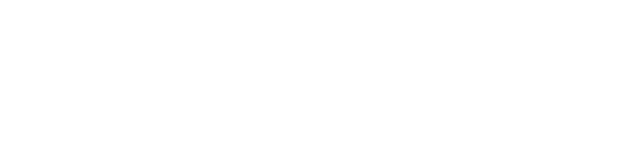
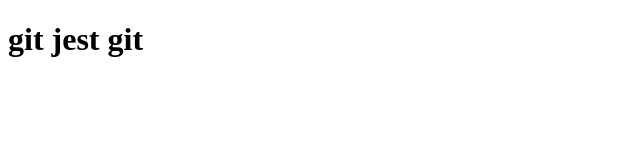
Before and after one commit to Ohejna/Projekt-wsb, a plain HTML site: page index.html in a window 1280 px wide. Shown: the whole page, without its empty margins (0-640 px from the left). Drawn offline with Linux system fonts and the light colour scheme.

Commit message:
dodaj h1 w index.html

```diff
--- a/index.html
+++ b/index.html
@@ -6,6 +6,6 @@
     <title>Git</title>
 </head>
 <body>
-
+    <h1>git jest git</h1>
 </body>
 </html>
--- /dev/null
+++ b/style.css
@@ -0,0 +1,3 @@
+body{
+    background-color: violet;
+}
```
